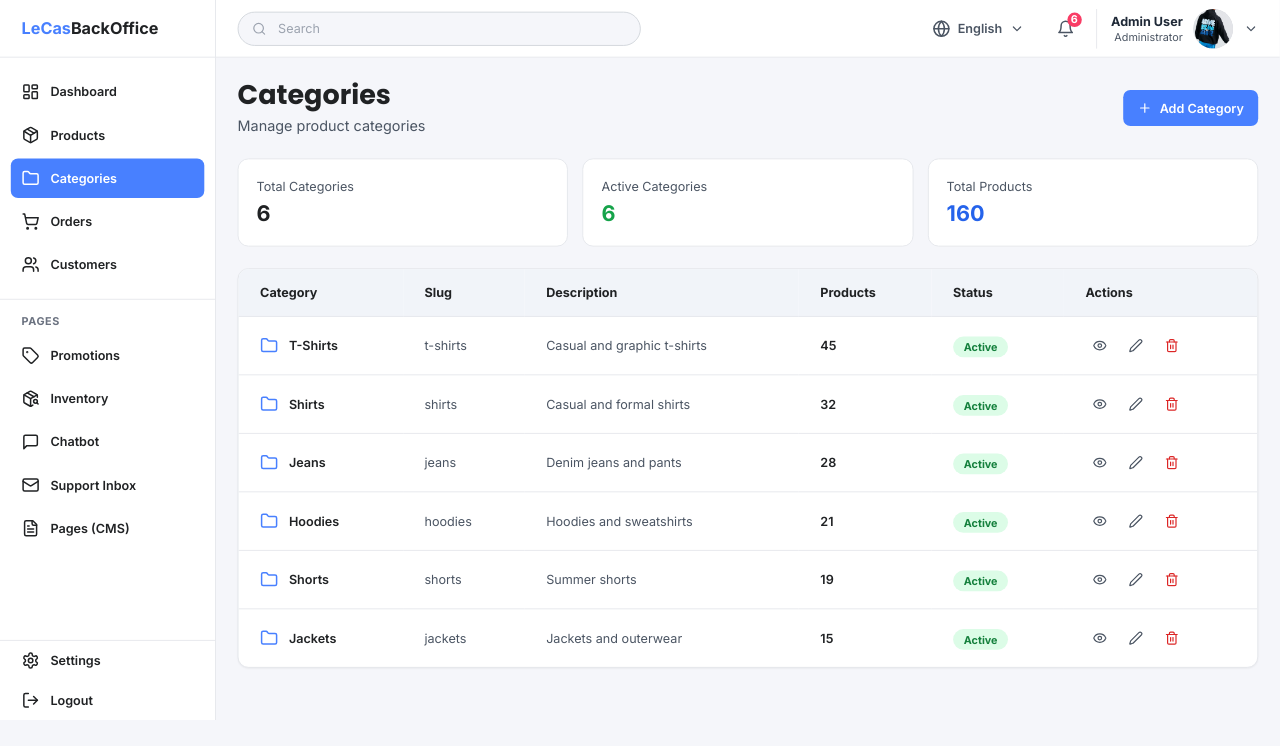
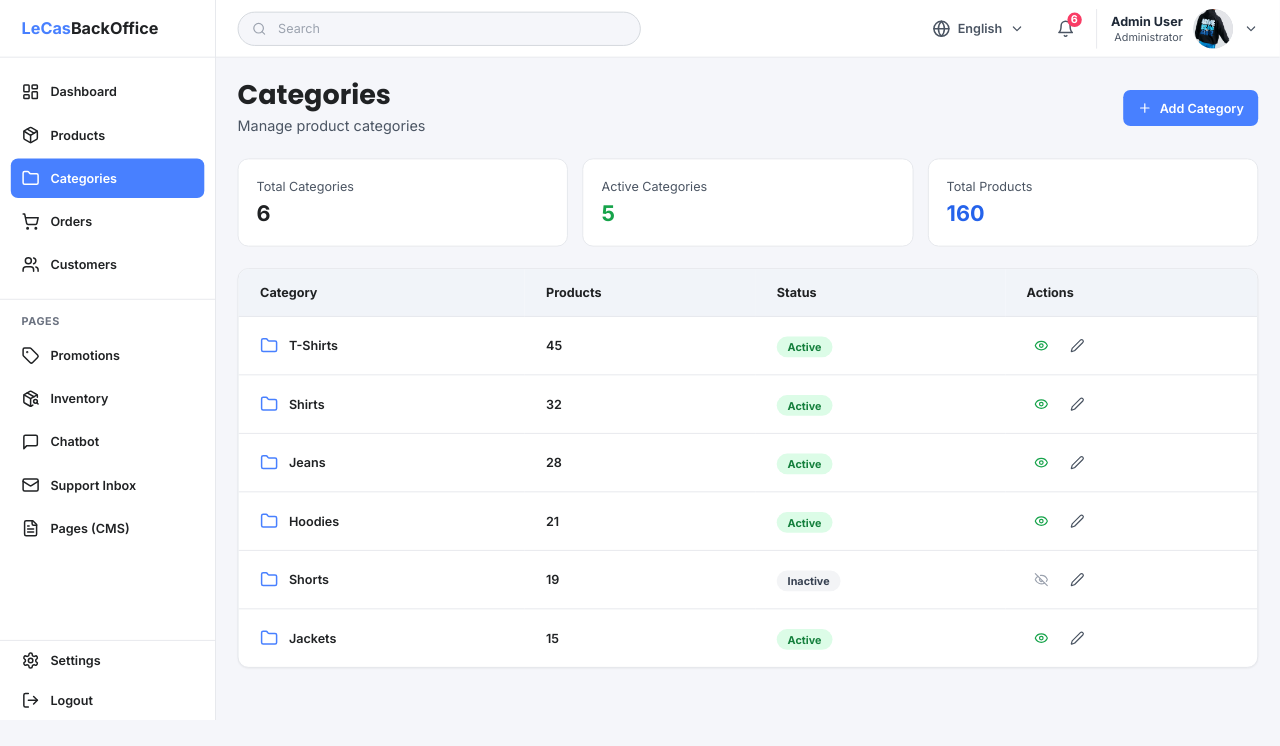
Before and after one commit to nbminh24/KLTN_FE, a Next.js app: page /admin/categories in a window 1280 px wide. Shown: the top 746 px of the page. Built offline with nearby package versions, Linux system fonts and the light colour scheme.

Commit message:
Adjust Category management in admin

```diff
--- a/app/admin/categories/page.tsx
+++ b/app/admin/categories/page.tsx
@@ -1,7 +1,7 @@
 'use client';
 
 import { useState } from 'react';
-import { Plus, Edit2, Trash2, Folder, X, Eye, Package } from 'lucide-react';
+import { Plus, Edit2, Folder, X, Eye, EyeOff } from 'lucide-react';
 
 export default function CategoriesPage() {
   const [showModal, setShowModal] = useState(false);
@@ -12,9 +12,23 @@ export default function CategoriesPage() {
     { id: '2', name: 'Shirts', slug: 'shirts', products: 32, status: 'Active', description: 'Casual and formal shirts' },
     { id: '3', name: 'Jeans', slug: 'jeans', products: 28, status: 'Active', description: 'Denim jeans and pants' },
     { id: '4', name: 'Hoodies', slug: 'hoodies', products: 21, status: 'Active', description: 'Hoodies and sweatshirts' },
-    { id: '5', name: 'Shorts', slug: 'shorts', products: 19, status: 'Active', description: 'Summer shorts' },
+    { id: '5', name: 'Shorts', slug: 'shorts', products: 19, status: 'Inactive', description: 'Summer shorts' },
     { id: '6', name: 'Jackets', slug: 'jackets', products: 15, status: 'Active', description: 'Jackets and outerwear' },
   ];
+
+  const handleToggleCategoryStatus = (categoryId: string, currentStatus: string, categoryName: string, productCount: number) => {
+    if (currentStatus === 'Active') {
+      // Deactivating category
+      if (confirm(`Deactivate '${categoryName}' category? This will also deactivate ${productCount} products.`)) {
+        alert(`Category '${categoryName}' and ${productCount} products have been deactivated.`);
+        // Mock: In real implementation, update category status and all products status via API
+      }
+    } else {
+      // Activating category
+      alert(`Category '${categoryName}' has been activated.`);
+      // Mock: In real implementation, update category status via API (products remain unchanged)
+    }
+  };
 
   return (
     <div className="p-6 space-y-6">
@@ -59,8 +73,6 @@ export default function CategoriesPage() {
             <thead>
               <tr className="bg-[#F1F4F9] border-b border-gray-200">
                 <th className="px-6 py-4 text-left text-sm font-bold text-[#202224]">Category</th>
-                <th className="px-6 py-4 text-left text-sm font-bold text-[#202224]">Slug</th>
-                <th className="px-6 py-4 text-left text-sm font-bold text-[#202224]">Description</th>
                 <th className="px-6 py-4 text-left text-sm font-bold text-[#202224]">Products</th>
                 <th className="px-6 py-4 text-left text-sm font-bold text-[#202224]">Status</th>
                 <th className="px-6 py-4 text-left text-sm font-bold text-[#202224]">Actions</th>
@@ -75,21 +87,28 @@ export default function CategoriesPage() {
                       <span className="font-semibold text-sm text-[#202224]">{category.name}</span>
                     </div>
                   </td>
-                  <td className="px-6 py-4 text-sm text-gray-600">{category.slug}</td>
-                  <td className="px-6 py-4 text-sm text-gray-600">{category.description}</td>
                   <td className="px-6 py-4 text-sm font-semibold text-[#202224]">{category.products}</td>
                   <td className="px-6 py-4">
-                    <span className="px-3 py-1 bg-green-100 text-green-700 rounded-full text-xs font-bold">
+                    <span className={`px-3 py-1 rounded-full text-xs font-bold ${
+                      category.status === 'Active'
+                        ? 'bg-green-100 text-green-700'
+                        : 'bg-gray-100 text-gray-700'
+                    }`}>
                       {category.status}
                     </span>
                   </td>
                   <td className="px-6 py-4">
                     <div className="flex items-center gap-2">
                       <button
+                        onClick={() => handleToggleCategoryStatus(category.id, category.status, category.name, category.products)}
                         className="p-2 hover:bg-gray-100 rounded-lg transition"
-                        title="View Products"
+                        title={category.status === 'Active' ? 'Deactivate category' : 'Activate category'}
                       >
-                        <Eye className="w-4 h-4 text-gray-600" />
+                        {category.status === 'Active' ? (
+                          <Eye className="w-4 h-4 text-green-600" />
+                        ) : (
+                          <EyeOff className="w-4 h-4 text-gray-400" />
+                        )}
                       </button>
                       <button
                         onClick={() => {
@@ -100,9 +119,6 @@ export default function CategoriesPage() {
                         title="Edit"
                       >
                         <Edit2 className="w-4 h-4 text-gray-600" />
-                      </button>
-                      <button className="p-2 hover:bg-red-50 rounded-lg transition" title="Delete">
-                        <Trash2 className="w-4 h-4 text-red-600" />
                       </button>
                     </div>
                   </td>
@@ -140,40 +156,10 @@ export default function CategoriesPage() {
                 />
               </div>
 
-              <div>
-                <label className="block text-sm font-semibold mb-2">Slug *</label>
-                <input
-                  type="text"
-                  required
-                  placeholder="e.g. t-shirts"
-                  className="w-full px-4 py-3 border border-gray-300 rounded-lg focus:outline-none focus:ring-2 focus:ring-[#4880FF]"
-                />
-              </div>
-
-              <div>
-                <label className="block text-sm font-semibold mb-2">Parent Category</label>
-                <select className="w-full px-4 py-3 border border-gray-300 rounded-lg focus:outline-none focus:ring-2 focus:ring-[#4880FF]">
-                  <option value="">None (Top Level)</option>
-                  <option>T-Shirts</option>
-                  <option>Shirts</option>
-                  <option>Jeans</option>
-                  <option>Hoodies</option>
-                </select>
-              </div>
-
-              <div>
-                <label className="block text-sm font-semibold mb-2">Description</label>
-                <textarea
-                  rows={3}
-                  placeholder="Category description..."
-                  className="w-full px-4 py-3 border border-gray-300 rounded-lg focus:outline-none focus:ring-2 focus:ring-[#4880FF]"
-                ></textarea>
-              </div>
-
               <div className="flex items-center gap-3">
                 <input type="checkbox" id="active" defaultChecked className="w-5 h-5" />
                 <label htmlFor="active" className="text-sm font-semibold">
-                  Active
+                  Active (Category will be visible on store)
                 </label>
               </div>
 
```
